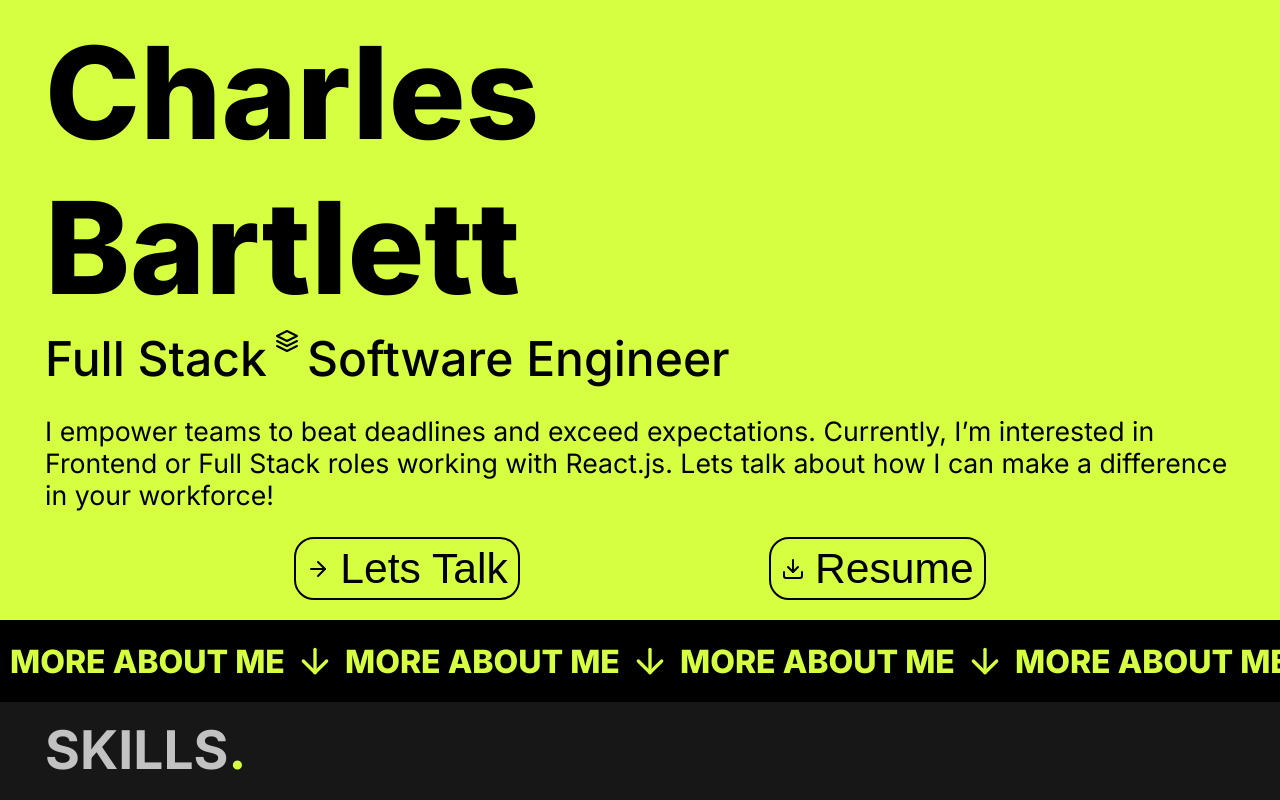
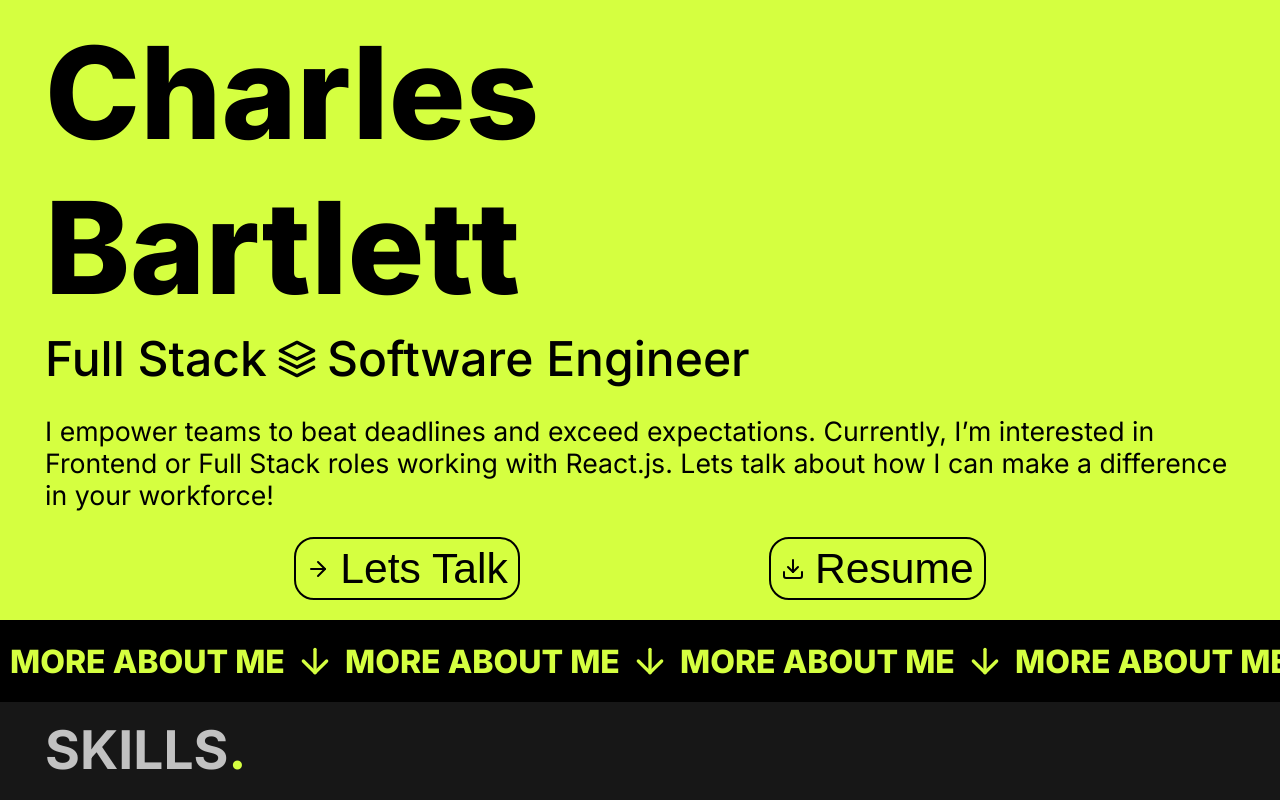
Before and after one commit to CharBar3/personal-website, a React (Create React App) app: page / in a window 1280 px wide. Shown: the top 800 px of the page. Built offline with nearby package versions, Linux system fonts and the light colour scheme; some icons are missing.

Commit message:
fixed full stack logo in name responsiveness

```diff
--- a/src/sections/Welcome/Welcome.css
+++ b/src/sections/Welcome/Welcome.css
@@ -11,13 +11,14 @@
 .WelcomeTitle {
   display: flex;
   flex-wrap: wrap;
+  align-items: center;
 }
 .WelcomeTitle h3 {
   margin: 0px;
 }
 .WelcomeTitle svg {
-  margin-left: 8px;
-  margin-right: 8px;
+  margin-left: 10px;
+  margin-right: 10px;
 }
 
 .WelcomeButtons {
@@ -37,3 +38,22 @@
 .WelcomeButtons button svg {
   margin-right: 10px;
 }
+
+@media only screen and (min-width: 600px) {
+  .WelcomeTitle svg {
+    width: 30px;
+    height: 30px;
+  }
+}
+@media only screen and (min-width: 900px) {
+  .WelcomeTitle svg {
+    width: 35px;
+    height: 35px;
+  }
+}
+@media only screen and (min-width: 1200px) {
+  .WelcomeTitle svg {
+    width: 40px;
+    height: 40px;
+  }
+}
```
Also changed, not shown: src/index.css (+7 -0 lines).
